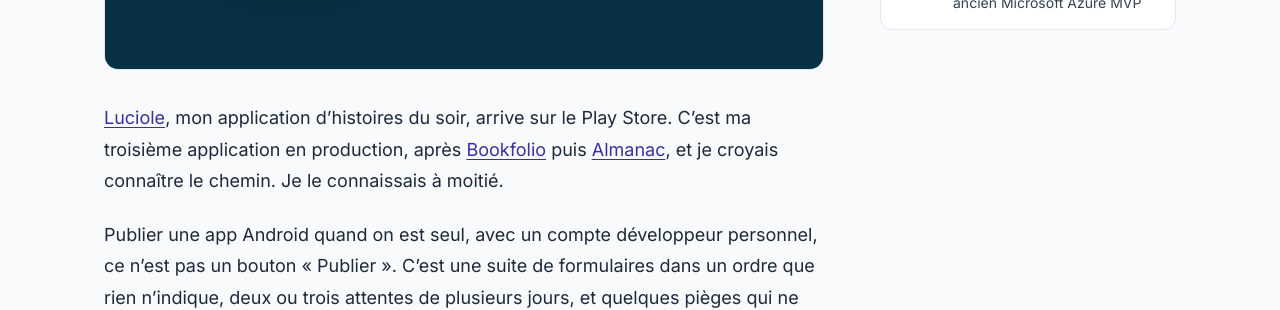
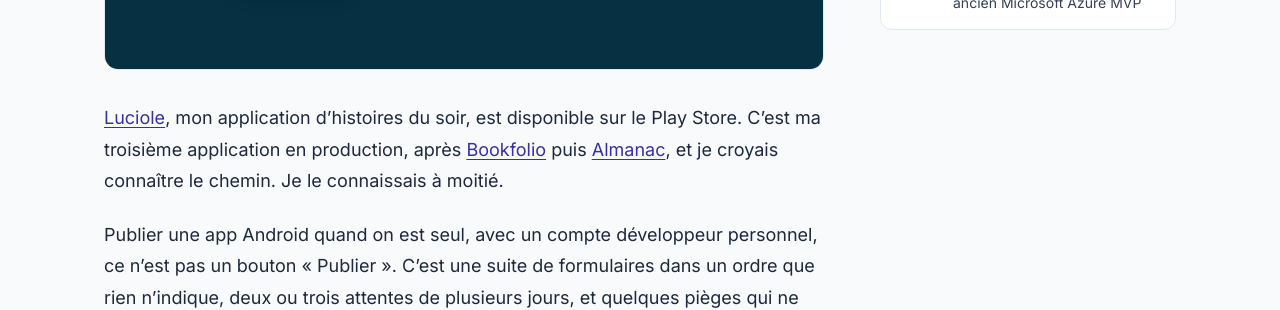
Before and after one commit to michaelfery/michaelfery.github.io, a Jekyll site: the page built from _posts/2026-11-04-lancer-une-app-android-en-solo.markdown, in a window 1280 px wide and 900 px high, scrolled down 437 px. Shown: the part 153-463 px from the top of the window. Built offline with Jekyll 4.4.1, drawn with Linux system fonts in a browser that asks for light colours; some of the changed text lies outside the part shown.

Commit message:
Article du 4 novembre : Luciole est disponible
- L'introduction passe de « arrive sur le Play Store » à « est disponible »
- Une semaine d'examen pour l'accès à la production, dans la section du test fermé
- Le TODO de lancement disparaît

Co-Authored-By: Claude Opus 5.5 <noreply@anthropic.com>

```diff
--- a/_posts/2026-11-04-lancer-une-app-android-en-solo.markdown
+++ b/_posts/2026-11-04-lancer-une-app-android-en-solo.markdown
@@ -9,11 +9,9 @@ img: posts/luciole-lancer-android-banner.png
 tags: [Android, Google Play, Luciole, Almanac]
 ---
 
-[Luciole](/luciole/), mon application d'histoires du soir, arrive sur le Play Store. C'est ma troisième application en production, après [Bookfolio](/bookfolio/) puis [Almanac](/almanac/), et je croyais connaître le chemin. Je le connaissais à moitié.
+[Luciole](/luciole/), mon application d'histoires du soir, est disponible sur le Play Store. C'est ma troisième application en production, après [Bookfolio](/bookfolio/) puis [Almanac](/almanac/), et je croyais connaître le chemin. Je le connaissais à moitié.
 
 Publier une app Android quand on est seul, avec un compte développeur personnel, ce n'est pas un bouton « Publier ». C'est une suite de formulaires dans un ordre que rien n'indique, deux ou trois attentes de plusieurs jours, et quelques pièges qui ne sont documentés nulle part. Voici ce que j'aurais aimé lire avant de commencer.
-
-<!-- TODO au lancement : date de l'accès à la production et de la sortie, et ajuster l'introduction. -->
 
 ## Avant d'ouvrir la console
 
```
Also changed, not shown: other parts of _posts/2026-11-04-lancer-une-app-android-en-solo.markdown (+1 -1 lines).
